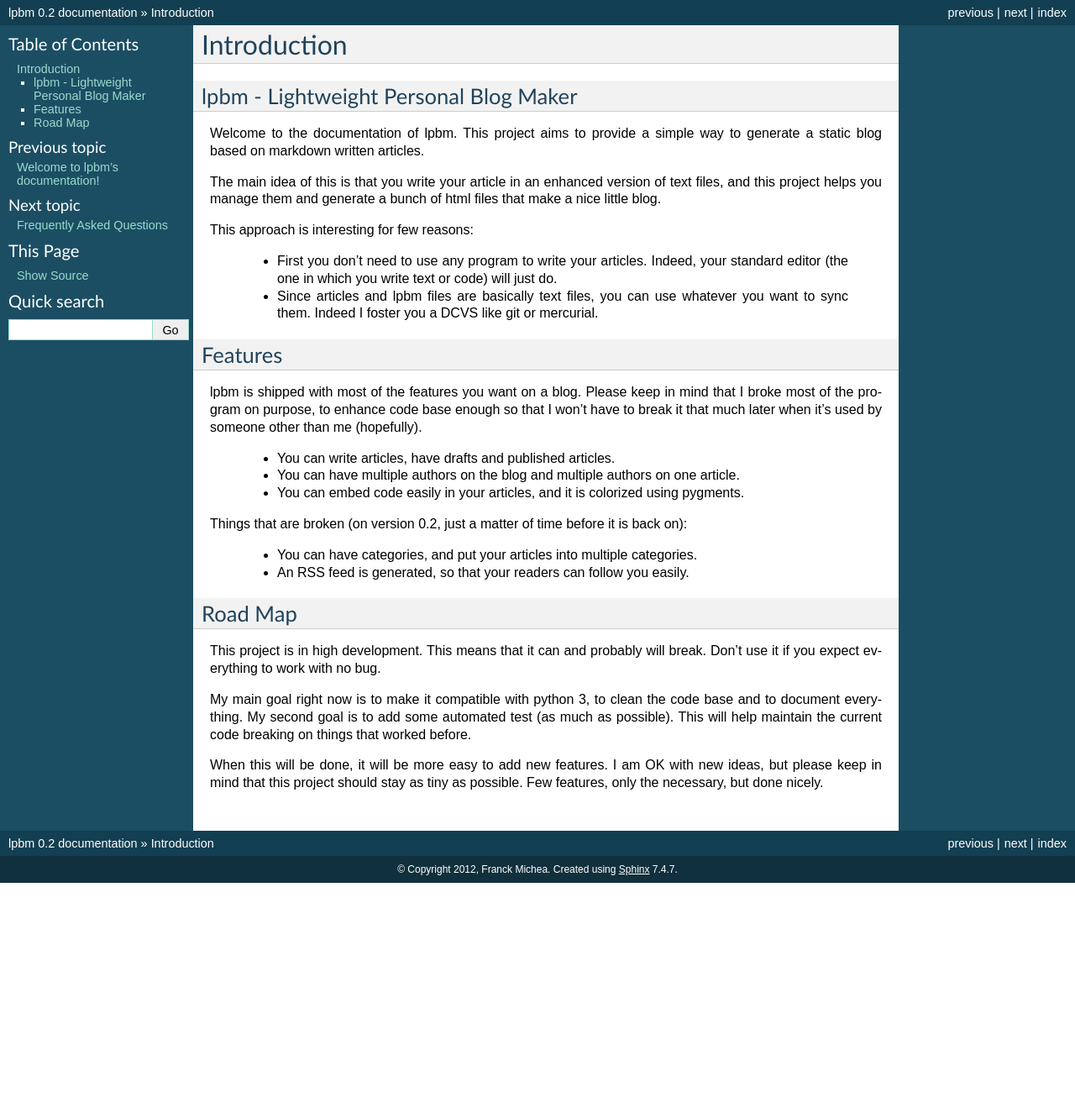
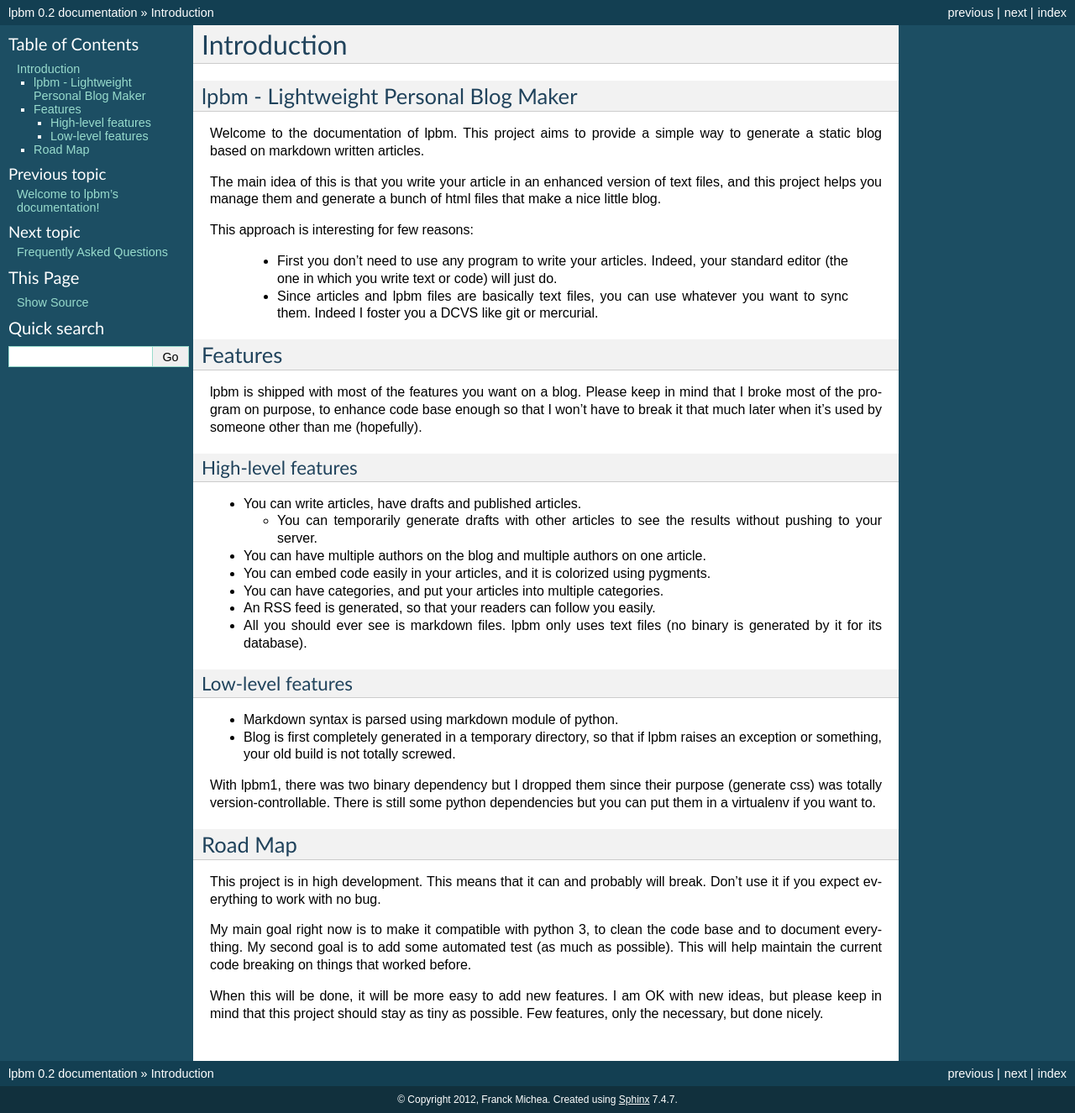
Before and after one commit to fmichea/lpbm, a Sphinx documentation site: the page built from doc/introduction.rst, in a window 1280 px wide. Shown: the whole page at 84% size. Built offline with Sphinx 7.4.7, drawn with Linux system fonts in a browser that asks for light colours; before the commit the page ends 1051 px from its top, so only the background shows below that.

```diff
--- a/doc/faq.rst
+++ b/doc/faq.rst
@@ -2,7 +2,7 @@ Frequently Asked Questions
 ==========================
 
 Nothing in this FAQ was actually asked, but it may help some people to have
-these answers.
+these answers. Anyway you can still ask if you think should be added here.
 
 How is lpbm licensed?
 ---------------------
--- a/doc/index.rst
+++ b/doc/index.rst
@@ -13,6 +13,8 @@ Contents:
 
     introduction
     faq
+    quick_start
+    modules
 
 Indices and tables
 ==================
--- a/doc/introduction.rst
+++ b/doc/introduction.rst
@@ -26,17 +26,33 @@ mind that I broke most of the program on purpose, to enhance code base enough
 so that I won't have to break it that much later when it's used by someone
 other than me (hopefully).
 
- * You can write articles, have drafts and published articles.
- * You can have multiple authors on the blog and multiple authors on one
-   article.
- * You can embed code easily in your articles, and it is colorized using
-   pygments.
+High-level features
+^^^^^^^^^^^^^^^^^^^
 
-Things that are broken (on version 0.2, just a matter of time before it is back
-on):
+- You can write articles, have drafts and published articles.
 
- * You can have categories, and put your articles into multiple categories.
- * An RSS feed is generated, so that your readers can follow you easily.
+  - You can temporarily generate drafts with other articles to see the results
+    without pushing to your server.
+
+- You can have multiple authors on the blog and multiple authors on one
+  article.
+- You can embed code easily in your articles, and it is colorized using
+  pygments.
+- You can have categories, and put your articles into multiple categories.
+- An RSS feed is generated, so that your readers can follow you easily.
+- All you should ever see is markdown files. lpbm only uses text files (no
+  binary is generated by it for its database).
+
+Low-level features
+^^^^^^^^^^^^^^^^^^
+
+- Markdown syntax is parsed using markdown module of python.
+- Blog is first completely generated in a temporary directory, so that if lpbm
+  raises an exception or something, your old build is not totally screwed.
+
+With lpbm1, there was two binary dependency but I dropped them since their
+purpose (generate css) was totally version-controllable. There is still some
+python dependencies but you can put them in a virtualenv if you want to.
 
 Road Map
 --------
```
Also changed, not shown: doc/modules.rst (added, +117 -0 lines), doc/quick_start.rst (added, +130 -0 lines).
